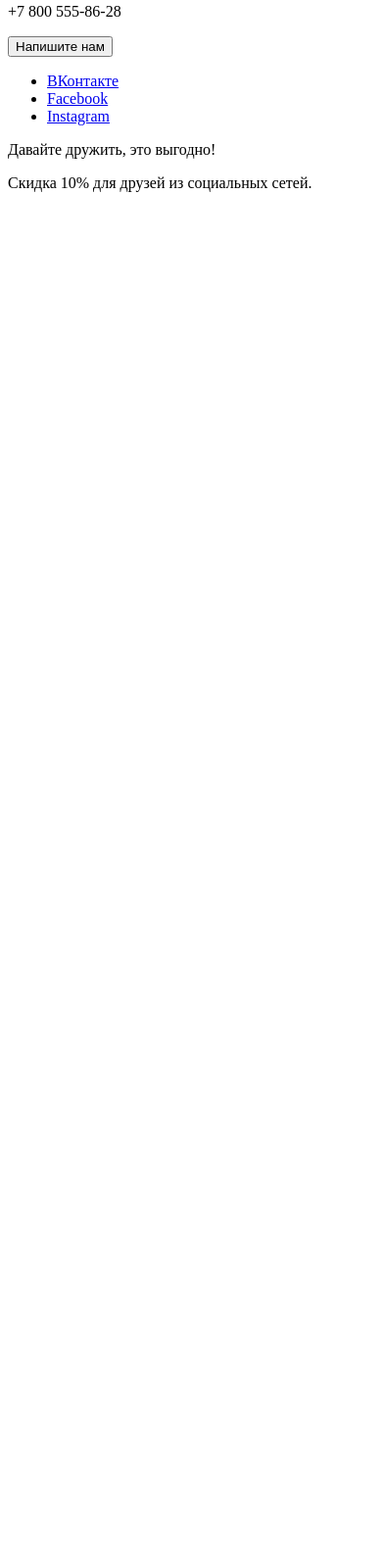
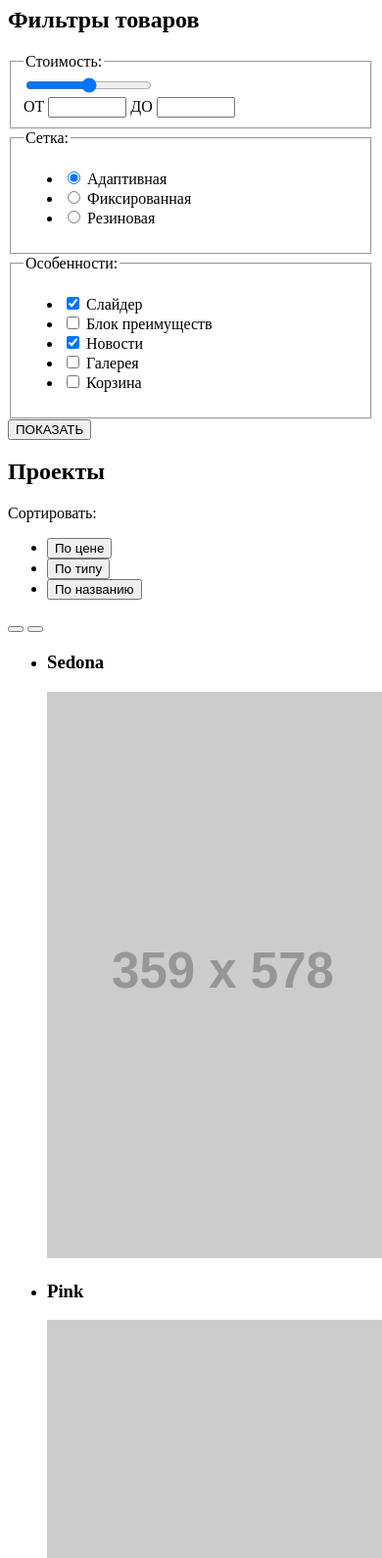
Before and after one commit to WalleQQ/1008501-nerds-31, a plain HTML site: page catalog.html in a window 390 px wide. Shown: the part 309-1899 px from the top of the page at 98% size. Before the commit the page ends 844 px from the top, so only its background shows below. Drawn offline with Linux system fonts and the light colour scheme; placeholder pictures from the web are drawn by us.

Commit message:
Добавляю разметку внутренней страницы

```diff
--- a/catalog.html
+++ b/catalog.html
@@ -8,7 +8,7 @@
   <body>
     <header>
       <nav>
-        <a href="index.html">
+        <a>
           <img src="https://via.placeholder.com/160x65" alt="" />
         </a>
         <ul>
@@ -20,20 +20,135 @@
         <img src="https://via.placeholder.com/15x11" alt="" />
         <a href="blank.html">Корзина</a>
       </nav>
+      <h1>Магазин готовых шаблонов</h1>
     </header>
-    <main></main>
+    <main>
+      <section>
+        <h2 class="visually-hidden">Фильтры товаров</h2>
+        <form action="https://echo.htmlacademy.ru/courses" method="post">
+          <fieldset>
+            <legend>Стоимость:</legend>
+            <label for="cost"></label>
+            <input
+              type="range"
+              id="cost"
+              name="cost"
+              min="1"
+              max="15000"
+              step="1"
+            /><br />
+
+            <label for="from">ОТ</label>
+            <input type="number" name="from" id="from" min="1" max="15000" />
+            <label for="to">ДО</label>
+            <input type="number" name="from" id="to" min="1" max="15000" />
+          </fieldset>
+          <fieldset>
+            <legend>Сетка:</legend>
+            <ul>
+              <li>
+                <input type="radio" id="adaptive" name="toggle" checked />
+                <label for="adaptive">Адаптивная</label>
+              </li>
+              <li>
+                <input type="radio" id="fixed" name="toggle" />
+                <label for="fixed">Фиксированная</label>
+              </li>
+              <li>
+                <input type="radio" id="flex" name="toggle" />
+                <label for="flex">Резиновая</label>
+              </li>
+            </ul>
+          </fieldset>
+          <fieldset>
+            <legend>Особенности:</legend>
+            <ul>
+              <li>
+                <input type="checkbox" name="slider" id="slider" checked />
+                <label for="slider">Слайдер</label>
+              </li>
+              <li>
+                <input type="checkbox" name="advantages" id="advantages" />
+                <label for="advantages">Блок преимуществ</label>
+              </li>
+              <li>
+                <input type="checkbox" name="news" id="news" checked />
+                <label for="news">Новости</label>
+              </li>
+              <li>
+                <input type="checkbox" name="gallery" id="gallery" />
+                <label for="gallery">Галерея</label>
+              </li>
+              <li>
+                <input type="checkbox" name="cart" id="cart" />
+                <label for="gallery">Корзина</label>
+              </li>
+            </ul>
+          </fieldset>
+          <input type="submit" value="ПОКАЗАТЬ" />
+        </form>
+      </section>
+      <section>
+        <h2 class="visually-hidden">Проекты</h2>
+        <p>Сортировать:</p>
+        <ul>
+          <li><button type="button">По цене</button></li>
+          <li><button type="button">По типу</button></li>
+          <li><button type="button">По названию</button></li>
+        </ul>
+        <button type="button"></button>
+        <button type="button"></button>
+        <ul>
+          <li>
+            <h3 class="visually-hidden">Sedona</h3>
+            <img src="https://via.placeholder.com/359x578" alt="" />
+          </li>
+          <li>
+            <h3 class="visually-hidden">Pink</h3>
+            <img src="https://via.placeholder.com/359x578" alt="" />
+          </li>
+          <li>
+            <h3 class="visually-hidden">Barbershop Borodinski</h3>
+            <img src="https://via.placeholder.com/359x578" alt="" />
+          </li>
+          <li>
+            <h3 class="visually-hidden">Mishka</h3>
+            <img src="https://via.placeholder.com/359x578" alt="" />
+          </li>
+          <li>
+            <h3 class="visually-hidden">А+</h3>
+            <img src="https://via.placeholder.com/359x578" alt="" />
+          </li>
+          <li>
+            <h3 class="visually-hidden">Кваст</h3>
+            <img src="https://via.placeholder.com/359x578" alt="" />
+          </li>
+        </ul>
+        <ul>
+          <li>
+            <a href="#">1</a>
+          </li>
+          <li>
+            <a>2</a>
+          </li>
+          <li>
+            <a href="#">3</a>
+          </li>
+          <li>
+            <a href="#">Следующая</a>
+          </li>
+        </ul>
+      </section>
+    </main>
     <footer>
       <section>
         <h3>NЁRDS DESIGN STUDIO</h3>
-        <p>
-          наб. Реки Карповки,<br />
-          5 лит П, Санкт-Петербург<br />
-          <br />
-          +7 800 555-86-28
-        </p>
+        <address>наб. Реки Карповки, 5 лит П, Санкт-Петербург</address>
+        <a href="tel:+78005558626">+7 800 555-86-28</a>
         <button type="button">Напишите нам</button>
       </section>
       <section>
+        <h3 class="visually-hidden">Социальные сети</h3>
         <ul>
           <li><a href="#">ВКонтакте</a></li>
           <li><a href="#">Facebook</a></li>
```
Also changed, not shown: blank.html (+3 -7 lines).
